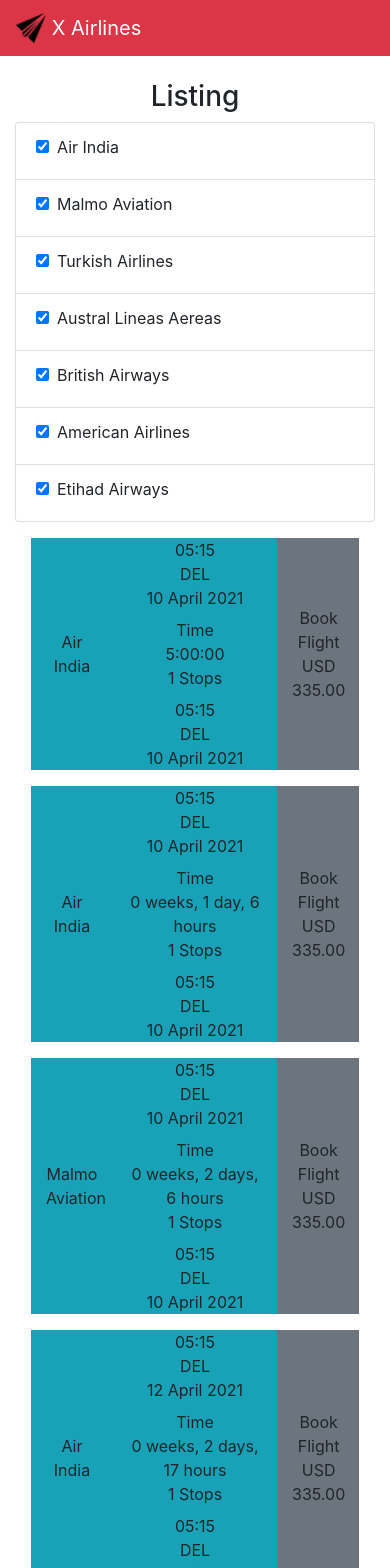
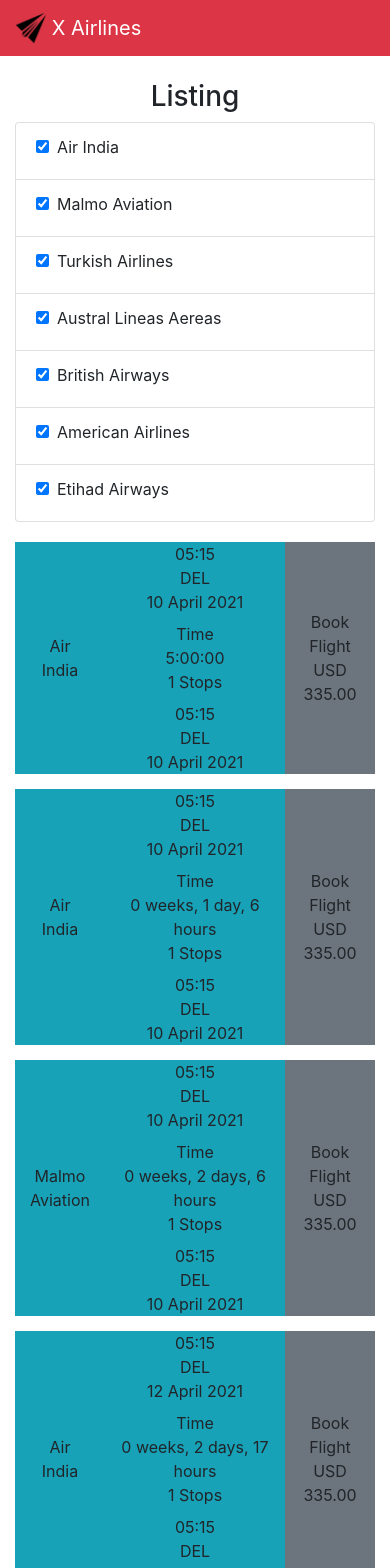
Before and after one commit to crackayus09/aireline-app, a React (Create React App) app: page /listing in a window 390 px wide. Shown: the top 1568 px of the page. Built offline with nearby package versions, Linux system fonts and the light colour scheme.

Commit message:
More Responsiveness

```diff
--- a/src/components/application/AirlineList.jsx
+++ b/src/components/application/AirlineList.jsx
@@ -1,4 +1,6 @@
 import React, { useState } from "react";
+
+import "../../static/css/listing.css";
 
 import { Row, Col } from "react-bootstrap";
 import { Redirect } from "react-router-dom";
@@ -40,7 +42,7 @@
   }
 
   return (
-    <Row className="m-3 bg-info">
+    <Row className="listing-margin bg-info">
       <Col xs="3" className="text-center m-auto">
         {AirLineName}
       </Col>
--- /dev/null
+++ b/src/static/css/listing.css
@@ -0,0 +1,8 @@
+@media (max-width: 768px) {
+    .listing-margin {
+        margin: 20px 0 0 0;
+    }
+    .listing-margin ~ .listing-margin {
+        margin: 15px 0 0 0;
+    }
+}
```
